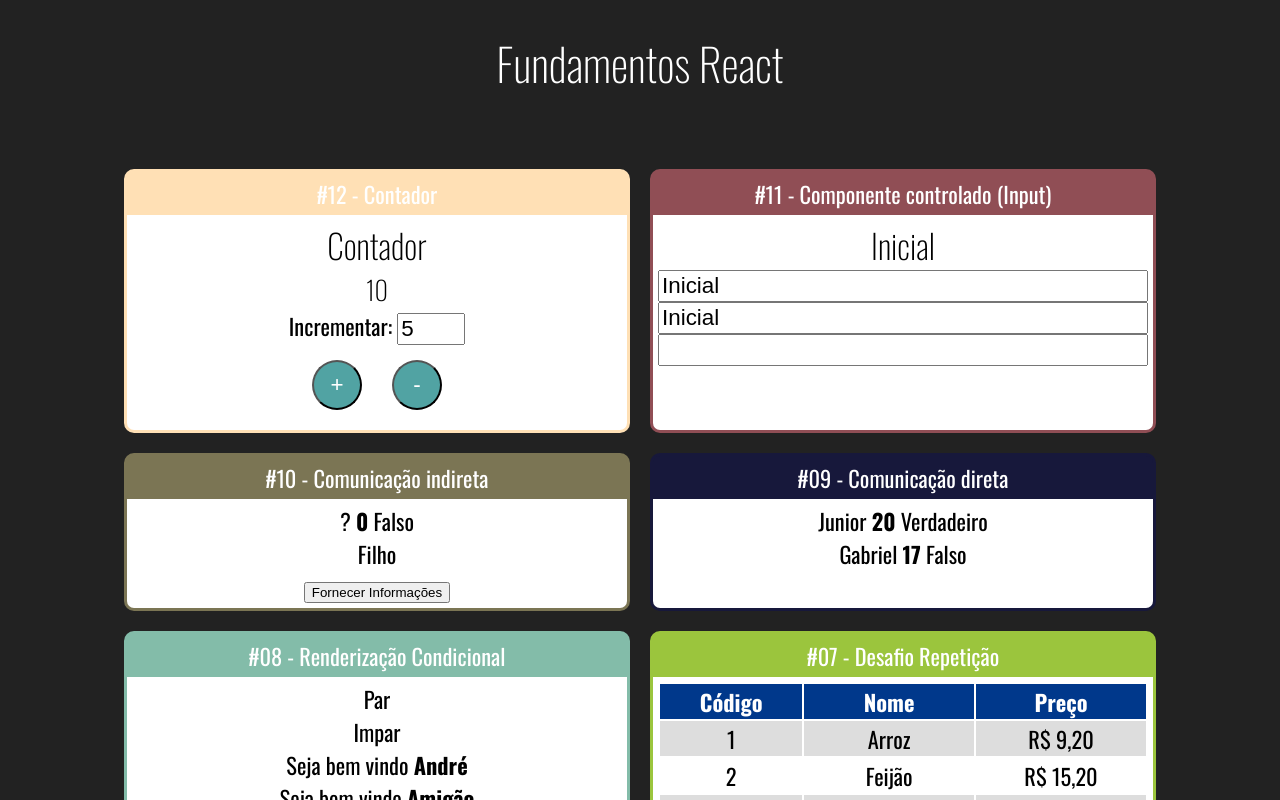
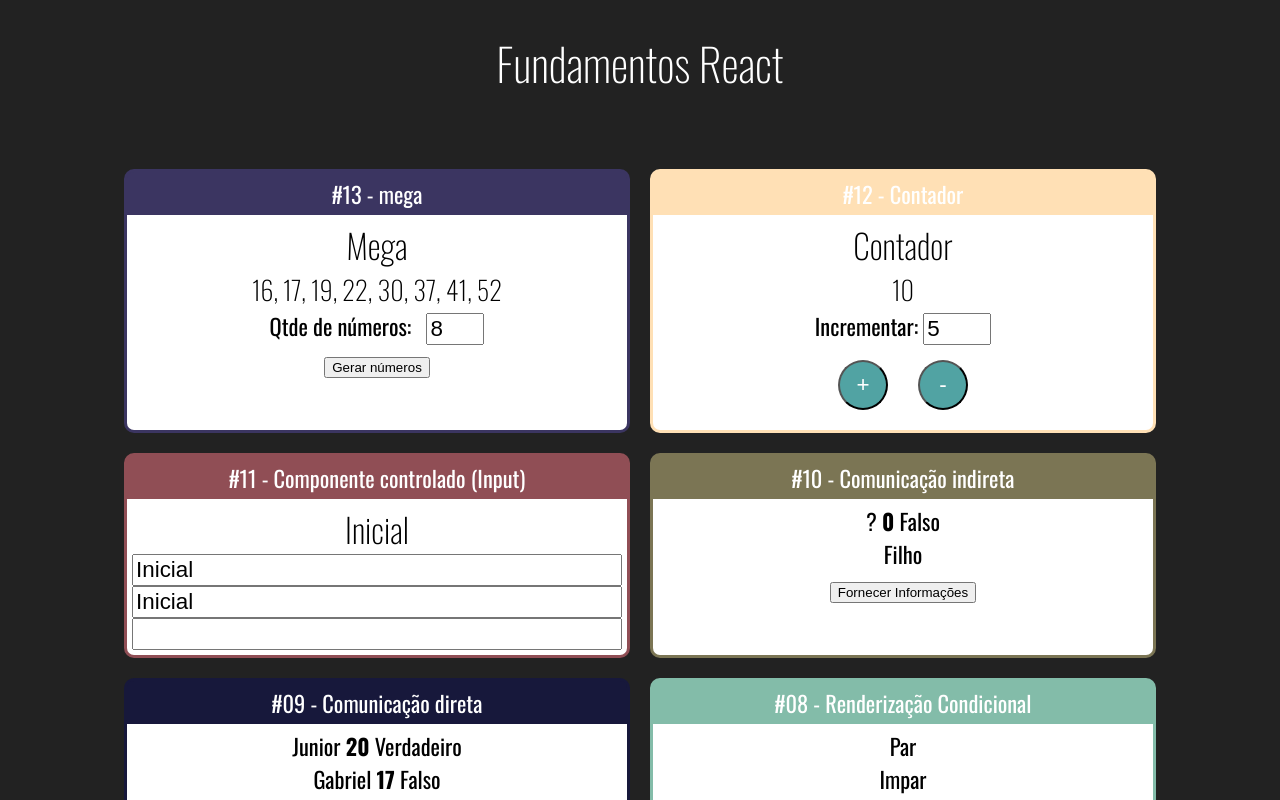
Before and after one commit to andremoreirasmo/studying-react, a React (Create React App) app in the folder grounds-reaction/: page / in a window 1280 px wide. Shown: the top 800 px of the page. Built offline with nearby package versions, Linux system fonts and the light colour scheme.

Commit message:
Finalized react fundamentals

```diff
--- a/grounds-reaction/src/App.jsx
+++ b/grounds-reaction/src/App.jsx
@@ -1,6 +1,7 @@
 import './App.css'
 import React from 'react'
 
+import Mega from './components/mega/Mega'
 import Counter from './components/counter/Counter'
 import Input from "./components/form/Input"
 import FatherIndirect from "./components/communication/FatherIndirect"
@@ -23,6 +24,10 @@
         <br></br>
 
         <div className="Cards">
+            <Card title="#13 - mega" color="#3B3561">
+                <Mega lenght={8}/>
+            </Card>
+
             <Card title="#12 - Contador" color="#FFE0B5">
                 <Counter initialNumber={10}/>
             </Card>
--- /dev/null
+++ b/grounds-reaction/src/components/mega/Mega.css
@@ -0,0 +1,8 @@
+.Mega input {
+  font-size: 1.4rem;
+  width: 50px;
+}
+
+.Mega label {
+  margin-right: 10px;
+}
--- /dev/null
+++ b/grounds-reaction/src/components/mega/Mega.jsx
@@ -0,0 +1,48 @@
+import React, { useState } from 'react'
+
+import './Mega.css'
+
+export default props => {
+
+  function generateNumbersNotContained(min, max, array) {
+    const random = parseInt(Math.random() * (max + 1 - min)) + min
+    return array.includes(random) ? generateNumbersNotContained(min, max, array) : random
+  }
+
+  function generateNumbers(lenght) {
+    const numbers = Array(lenght)
+      .fill(0)
+      .reduce((nums) => {
+        const newNumber = generateNumbersNotContained(1, 60, nums)
+        return [...nums, newNumber]
+      }, [])
+      .sort((a, b) => a - b)
+
+    return numbers
+  }
+
+  const [lenght, setLenght] = useState(props.lenght || 6)
+  const [numbers, setNumbers] = useState(generateNumbers(lenght))
+
+
+  return (
+    <div className="Mega">
+      <h2>Mega</h2>
+      <h3>{numbers.join(', ')}</h3>
+      <div>
+        <label htmlFor="">Qtde de números: </label>
+        <input
+          min="6"
+          max="15"
+          type="number"
+          value={lenght}
+          onChange={e => {
+            setLenght(+e.target.value)
+            setNumbers(generateNumbers(+e.target.value))
+          }}
+        />
+      </div>
+      <button onClick={() => setNumbers(generateNumbers(lenght))}>Gerar números</button>
+    </div>
+  )
+}
```
